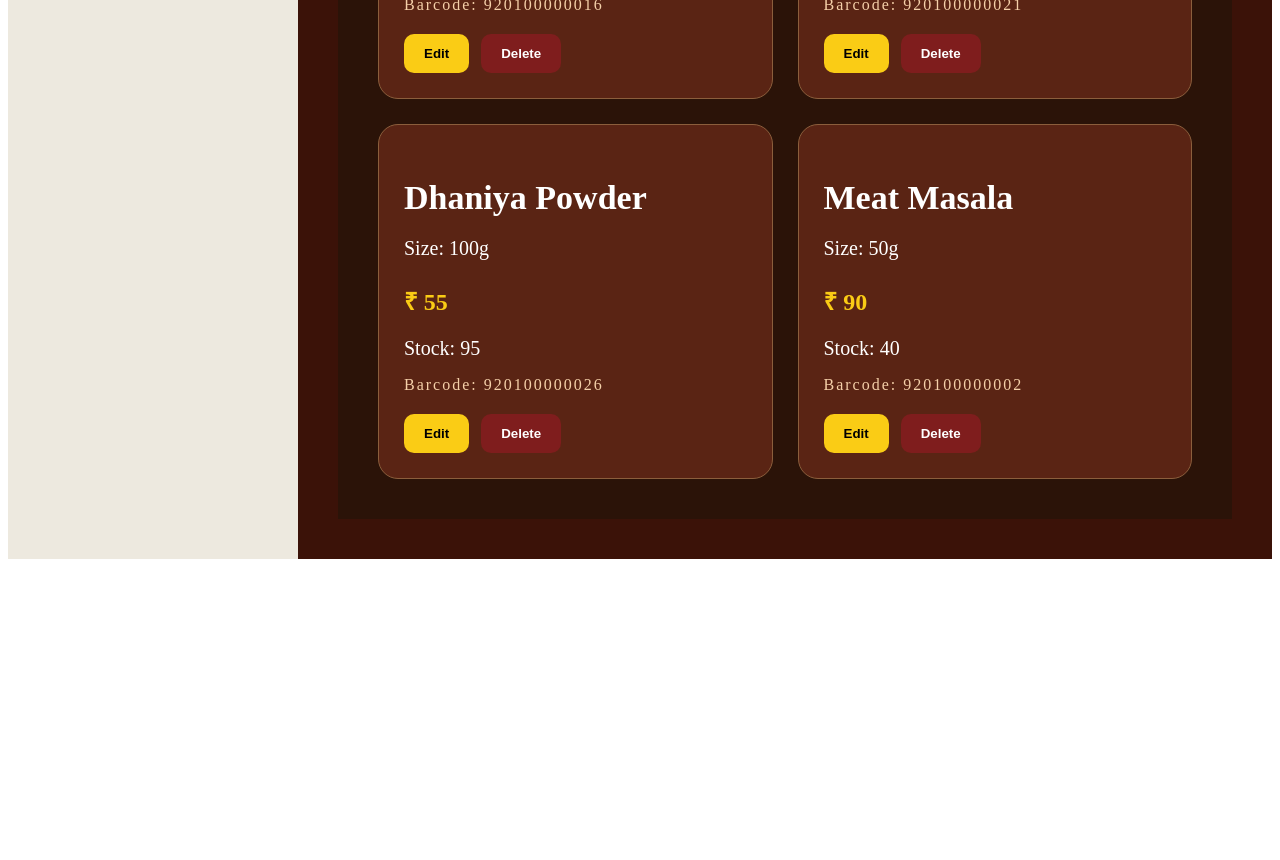
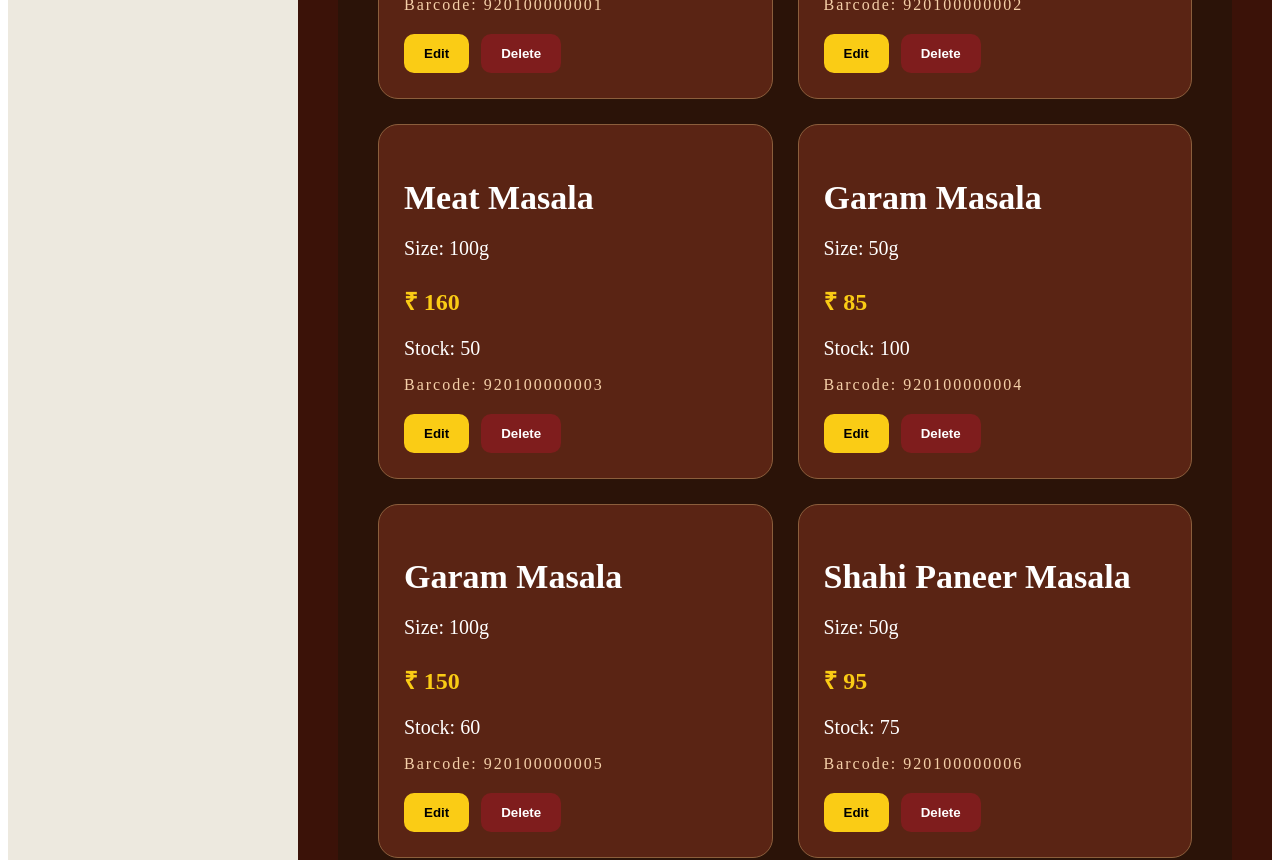
Before and after one commit to nikeshnikku9/ADMINNIMAD, a Next.js app: page /admin/products in a window 1280 px wide. Shown: the part 820-1680 px from the top of the page. Before the commit the page ends 1387 px from the top, so only its background shows below. Built offline with nearby package versions, Linux system fonts and the light colour scheme.

Commit message:
Update page.js

```diff
--- a/app/admin/products/page.js
+++ b/app/admin/products/page.js
@@ -8,43 +8,177 @@ export default function ProductsPage() {
 
     {
       id: 1,
+      name: "Meat Masala",
+      size: "20g",
+      price: 45,
+      stock: 120,
+      barcode: "920100000001"
+    },
+
+    {
+      id: 2,
+      name: "Meat Masala",
+      size: "50g",
+      price: 90,
+      stock: 80,
+      barcode: "920100000002"
+    },
+
+    {
+      id: 3,
+      name: "Meat Masala",
+      size: "100g",
+      price: 160,
+      stock: 50,
+      barcode: "920100000003"
+    },
+
+    {
+      id: 4,
+      name: "Garam Masala",
+      size: "50g",
+      price: 85,
+      stock: 100,
+      barcode: "920100000004"
+    },
+
+    {
+      id: 5,
+      name: "Garam Masala",
+      size: "100g",
+      price: 150,
+      stock: 60,
+      barcode: "920100000005"
+    },
+
+    {
+      id: 6,
+      name: "Shahi Paneer Masala",
+      size: "50g",
+      price: 95,
+      stock: 75,
+      barcode: "920100000006"
+    },
+
+    {
+      id: 7,
+      name: "Shahi Paneer Masala",
+      size: "100g",
+      price: 170,
+      stock: 45,
+      barcode: "920100000007"
+    },
+
+    {
+      id: 8,
+      name: "Dal Bati Masala",
+      size: "50g",
+      price: 80,
+      stock: 90,
+      barcode: "920100000008"
+    },
+
+    {
+      id: 9,
+      name: "Dal Bati Masala",
+      size: "100g",
+      price: 145,
+      stock: 55,
+      barcode: "920100000009"
+    },
+
+    {
+      id: 10,
+      name: "Khada Masala",
+      size: "50g",
+      price: 110,
+      stock: 40,
+      barcode: "920100000010"
+    },
+
+    {
+      id: 11,
+      name: "Khada Masala",
+      size: "100g",
+      price: 200,
+      stock: 25,
+      barcode: "920100000011"
+    },
+
+    {
+      id: 12,
+      name: "Chicken Masala",
+      size: "20g",
+      price: 40,
+      stock: 120,
+      barcode: "920100000012"
+    },
+
+    {
+      id: 13,
+      name: "Chicken Masala",
+      size: "50g",
+      price: 85,
+      stock: 80,
+      barcode: "920100000013"
+    },
+
+    {
+      id: 14,
+      name: "Chicken Masala",
+      size: "100g",
+      price: 155,
+      stock: 50,
+      barcode: "920100000014"
+    },
+
+    {
+      id: 15,
+      name: "Haldi Powder",
+      size: "50g",
+      price: 25,
+      stock: 200,
+      barcode: "920100000015"
+    },
+
+    {
+      id: 16,
       name: "Haldi Powder",
       size: "100g",
       price: 45,
-      stock: 120,
+      stock: 180,
       barcode: "920100000016"
     },
 
     {
-      id: 2,
-      name: "Mirchi Powder",
-      size: "100g",
-      price: 65,
-      stock: 80,
-      barcode: "920100000021"
+      id: 17,
+      name: "Haldi Powder",
+      size: "200g",
+      price: 80,
+      stock: 140,
+      barcode: "920100000017"
     },
 
     {
-      id: 3,
-      name: "Dhaniya Powder",
-      size: "100g",
-      price: 55,
-      stock: 95,
-      barcode: "920100000026"
+      id: 18,
+      name: "Haldi Powder",
+      size: "500g",
+      price: 180,
+      stock: 90,
+      barcode: "920100000018"
     },
 
     {
-      id: 4,
-      name: "Meat Masala",
-      size: "50g",
-      price: 90,
+      id: 19,
+      name: "Haldi Powder",
+      size: "1kg",
+      price: 320,
       stock: 40,
-      barcode: "920100000002"
+      barcode: "920100000019"
     }
 
   ])
 
-  // ADD PRODUCT
   const addProduct = () => {
 
     const name = prompt("Enter Product Name")
@@ -77,7 +211,6 @@ export default function ProductsPage() {
 
   }
 
-  // EDIT PRODUCT
   const editProduct = (id) => {
 
     const updatedProducts = products.map((item) => {
@@ -112,7 +245,6 @@ export default function ProductsPage() {
 
   }
 
-  // DELETE PRODUCT
   const deleteProduct = (id) => {
 
     const filteredProducts = products.filter(
@@ -133,8 +265,6 @@ export default function ProductsPage() {
         color: "white"
       }}
     >
-
-      {/* TOP HEADER */}
 
       <div
         style={{
@@ -179,8 +309,6 @@ export default function ProductsPage() {
 
       </div>
 
-      {/* COMPANY DETAILS */}
-
       <div
         style={{
           background: "#5a2414",
@@ -214,8 +342,6 @@ export default function ProductsPage() {
         </p>
 
       </div>
-
-      {/* PRODUCTS GRID */}
 
       <div
         style={{
```
